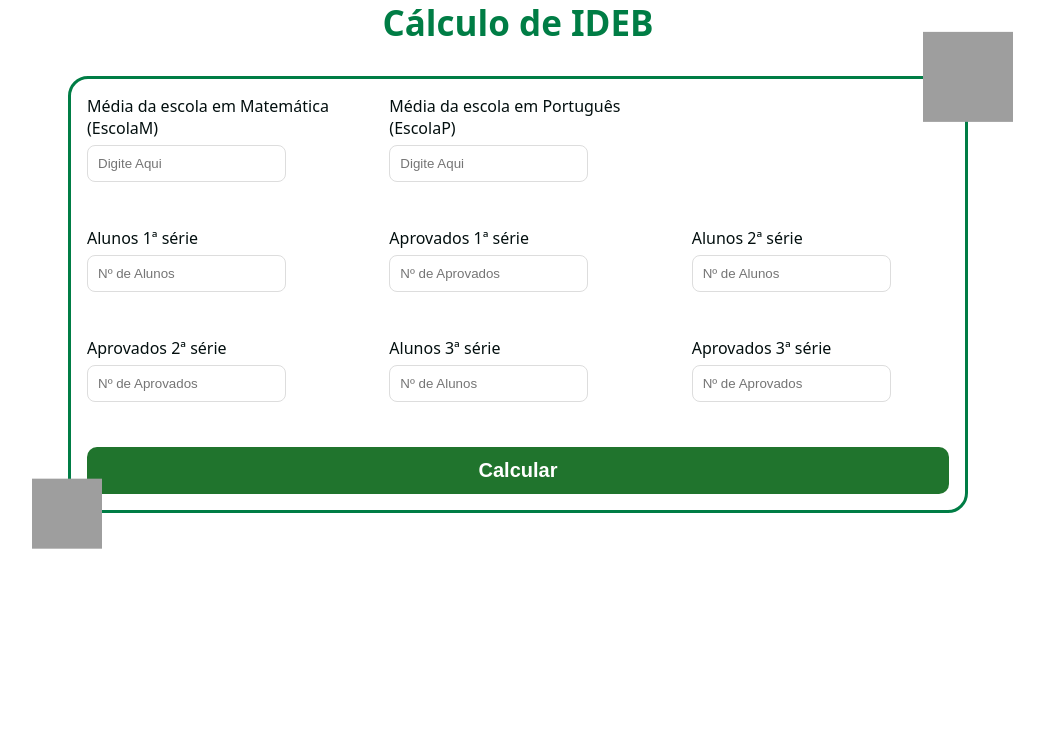
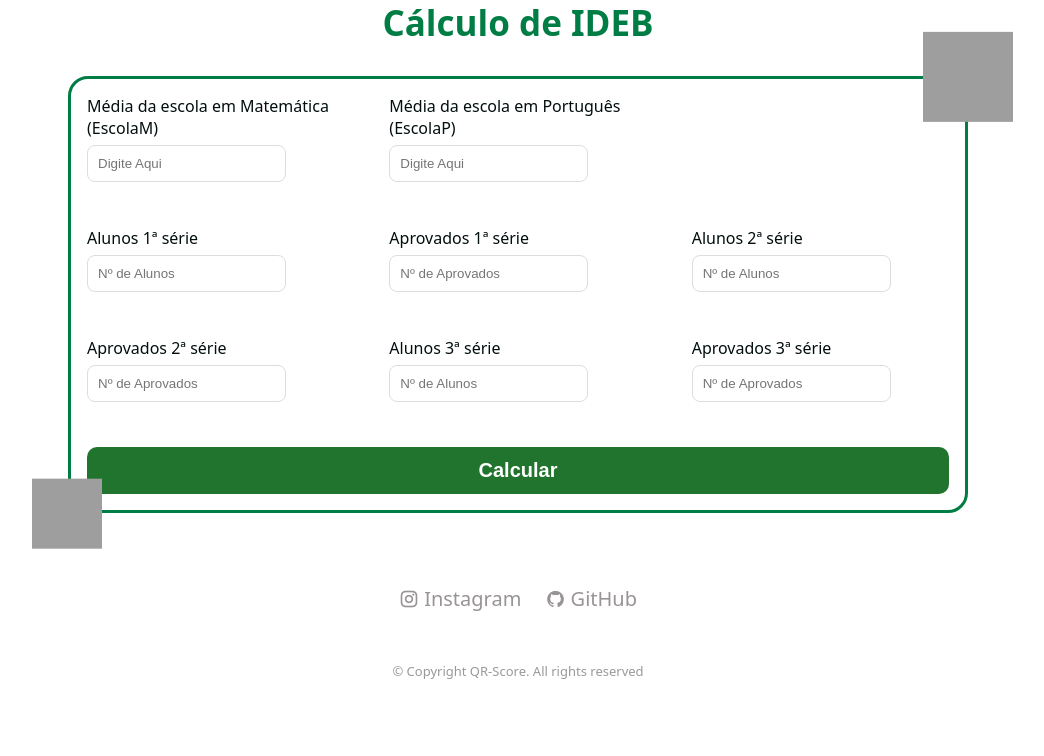
Before and after one commit to RGS378/CIM, a Flask app: page / in a window 1280 px wide. Shown: the part 578-1334 px from the top of the page, without its empty margins (122-1166 px from the left). Before the commit the page ends 1127 px from the top, so only its background shows below. Run offline with Flask 3, Linux system fonts and the light colour scheme; some libraries are stand-ins or nearby versions; grey boxes are pictures that could not be loaded.

Commit message:
Atualização 1.1.0
criei a outra página

```diff
--- a/app.py
+++ b/app.py
@@ -7,7 +7,6 @@ DPm, DPp = 59, 56  # constantes
 
 @app.route("/", methods=["GET", "POST"])
 def index():
-    contexto = {}
     if request.method == "POST":
         try:
             # Inputs
@@ -33,7 +32,7 @@ def index():
             ProficP = ((EscolaP - SinfP) / MediaExP) * 10 if MediaExP != 0 else float("nan")
             MediaTotal = (ProficM + ProficP) / 2
 
-            # Aprovação (com checagem pra evitar divisão por zero)
+            # Aprovação (checagem pra evitar divisão por zero)
             Tx1 = Aprov1 / Alunos1 if Alunos1 else float("nan")
             Tx2 = Aprov2 / Alunos2 if Alunos2 else float("nan")
             Tx3 = Aprov3 / Alunos3 if Alunos3 else float("nan")
@@ -48,8 +47,8 @@ def index():
 
             IDEB = MediaTotal * Padronizado
 
-            # Atualizando o contexto com os resultados
-            contexto.update(dict(
+            # Contexto com os resultados
+            contexto = dict(
                 SinfM=SinfM, SinfP=SinfP, SsupM=SsupM, SsupP=SsupP,
                 MediaExM=MediaExM, MediaExP=MediaExP,
                 ProficM=ProficM, ProficP=ProficP, MediaTotal=MediaTotal,
@@ -57,12 +56,17 @@ def index():
                 Ap1=Ap1, Ap2=Ap2, Ap3=Ap3,
                 Total=Total, Tempo=Tempo, Padronizado=Padronizado, IDEB=IDEB,
                 enviado=True
-            ))
+            )
+
+            # Redireciona para a tela de resultados
+            return render_template('index2.html', **contexto)
+
         except ValueError:
             flash("Preencha todos os campos corretamente (números).")
             return render_template('index.html')
 
-    return render_template('index.html', **contexto)
+    # Se for GET, só mostra o form
+    return render_template('index.html')
 
 
 if __name__ == '__main__':
--- a/templates/index.html
+++ b/templates/index.html
@@ -6,6 +6,7 @@
        <title>Cálculo IDEB </title>
        <meta name="viewport" content="width=device-width, initial-scale=1" />
        <link rel="shortcut icon" href="/templates/img/icons8-calculator-48.png" type="image/x-icon">
+       <link href="https://cdn.jsdelivr.net/npm/remixicon@3.2.0/fonts/remixicon.css" rel="stylesheet">
 </head>
 <style>
        body {
@@ -208,39 +142,148 @@
               }
        }
 
-       .muted {
-              color: #666;
-              font-size: 14px;
+       /*======== FOOTER =========*/
+
+       :root {
+              --header-height: 3.5rem;
+
+              /*========== Colors ==========*/
+              /*Color mode HSL(hue, saturation, lightness)*/
+              --title-color: #696764;
+              --text-color: hsl(0, 2%, 59%);
+              --text-color-light: hsl(0, 0%, 60%);
+              --body-color: hsl(0, 0%, 0%);
+              --container-color: hsl(0, 0%, 100%);
+
+              /*========== Font and typography ==========*/
+              /*.5rem = 8px | 1rem = 16px ...*/
+              --body-font: "Poppins", sans-serif;
+              --second-font: "Montserrat", sans-serif;
+              --biggest-font-size: 2.75rem;
+              --h1-font-size: 1.5rem;
+              --h2-font-size: 1.25rem;
+              --h3-font-size: 1rem;
+              --normal-font-size: .938rem;
+              --small-font-size: .813rem;
+              --smaller-font-size: .75rem;
+
+              /*========== Font weight ==========*/
+              --font-regular: 400;
+              --font-medium: 500;
+              --font-semi-bold: 600;
+
+              /*========== z index ==========*/
+              --z-tooltip: 10;
+              --z-fixed: 100;
        }
 
-       .msg {
-              background: #fff3cd;
-              border: 1px solid #ffe69c;
-              color: #664d03;
-              padding: 10px 12px;
-              border-radius: 8px;
-              margin: 12px 0;
+
+       /*========== Responsive typography ==========*/
+       @media screen and (min-width: 1152px) {
+              :root {
+                     --biggest-font-size: 5.5rem;
+                     --h1-font-size: 2.5rem;
+                     --h2-font-size: 1.5rem;
+                     --h3-font-size: 1.25rem;
+                     --normal-font-size: 1rem;
+                     --small-font-size: .875rem;
+                     --smaller-font-size: .813rem;
+              }
        }
 
-       .mono {
-              font-family: ui-monospace, SFMono-Regular, Menlo, Monaco, Consolas, "Liberation Mono", monospace;
+       .footer {
+              padding-block: 2.5rem;
+              background-color: var(--container-color);
        }
 
-       .line {
-              margin: -20px;
+       .a {
+              text-decoration: none;
        }
 
-       .linha {
-              margin: 1px;
+       .footer__content {
+              row-gap: 3.5rem;
+              display: flex;
+              flex-direction: column;
+              align-items: center;
+              text-align: center;
        }
 
-       .maior {
-              margin-top: 30px;
+       .footer__logo {
+              display: inline-block;
+              color: var(--title-color);
+              font-size: var(--h2-font-size);
+              font-family: var(--second-font);
+              font-weight: var(--font-semi-bold);
+              margin-bottom: 1rem;
+       }
+
+       .footer__data {
+              grid-template-columns: repeat(2, max-content);
+              gap: 2.5rem;
+       }
+
+       .footer__title {
+              font-size: var(--h3-font-size);
+              margin-bottom: 1rem;
+       }
+
+       .footer__links {
+              display: grid;
+              row-gap: .75rem;
+       }
+
+       .footer__link {
+              color: var(--text-color);
+              transition: color .4s;
+       }
+
+       .footer__link:hover {
+              color: var(--title-color);
+       }
+
+       .footer__group,
+       .footer__social {
+              display: flex;
+       }
+
+       .footer__group {
+              margin-top: 5rem;
+              flex-direction: column;
+              align-items: center;
+              row-gap: 2rem;
+       }
+
+       .footer__social {
+              column-gap: 1.5rem;
+              display: flex;
+              justify-content: center;
+              align-items: center;
+              margin-top: -10px;
+       }
+
+       .footer__social-link {
+              color: var(--text-color);
+              font-size: 1.25rem;
+              transition: color .4s, transform .4s;
+              text-decoration: none;
+       }
+
+       .footer__social-link:hover {
+              color: var(--title-color);
+              transform: translateY(-.25rem);
+       }
+
+       .footer__copy {
+              font-size: var(--smaller-font-size);
+              color: var(--text-color-light);
+              text-align: center;
+              margin-top: -30px;
        }
 </style>
 
 <body>
-       <img src="https://i.ibb.co/KxRctrkb/73-Sem-T-tulo-20250827094537.png" alt="logo__mg" class="logo_mg"> <!--Mudar isso-->>
+       <img src="https://i.ibb.co/KxRctrkb/73-Sem-T-tulo-20250827094537.png" alt="logo__mg" class="logo_mg">
+       <!--Mudar isso-->
 
        <h1>Cálculo de IDEB </h1><br>
 
@@ -298,70 +341,28 @@
 
        <img src="https://i.ibb.co/mCchgyVq/72-Sem-T-tulo-20250827083007.png" alt="estrela" class="star_mg">
 
-       {% if enviado %} <!-- NÃO TIRA ISSO GABS-->
-       <div class="card">
-              <h2>Notas</h2><br>
-              <div class="grid-2 mono">
-                     <div class="part_notas">
-                            <div>Menor nota Matemática (SinfM): {{ '%.2f' % SinfM }}</div><br>
-                            <div>Menor nota Português (SinfP): {{ '%.2f' % SinfP }}</div>
-                            <h3 class="linha">_______________________</h3>
-                            <div class="maior">Maior nota Matemática (SsupM): {{ '%.2f' % SsupM }}</div><br>
-                            <div>Maior nota Português (SsupP): {{ '%.2f' % SsupP }}</div><br>
+       <!-- FOOTER -->
+
+       <footer class="footer" id="footer">
+              <div class="footer__container container grid">
+                     <div class="footer__social">
+                            <a href="https://www.instagram.com/" target="_blank" rel="noopener"
+                                   class="footer__social-link">
+                                   <i class="ri-instagram-line"></i> Instagram
+                            </a>
+
+                            <a href="https://github.com/" target="_blank" rel="noopener" class="footer__social-link">
+                                   <i class="ri-github-fill"></i> GitHub
+                            </a>
+                     </div>
+
+                     <div class="footer__group">
+                            <span class="footer__copy">
+                                   &#169; Copyright QR-Score. All rights reserved
+                            </span>
                      </div>
               </div>
-       </div>
-
-       <div class="card">
-              <h2>Proficiência Média</h2><br>
-              <div class="grid-2 mono">
-                     <div class="profic">
-                            <div>Média Extrema Matemática: {{ '%.2f' % MediaExM }}</div><br>
-                            <div>Média Extrema Português: {{ '%.2f' % MediaExP }}</div>
-                            <h3 class="linha">_______________________</h3>
-                            <div class="maior">Proficiência Matemática: {{ '%.2f' % ProficM }}</div><br>
-                            <div>Proficiência Português: {{ '%.2f' % ProficP }}</div><br>
-                            <div class="mediaT"><strong>Média Total:</strong> {{ '%.2f' % MediaTotal }}</div>
-                     </div>
-              </div>
-       </div>
-
-       <div class="card">
-              <h2>Aprovação</h2>
-              <div class="grid-2 mono">
-                     <h3 class="line">_______________________</h3>
-                     <div class="taxa">
-                            <div>Taxa 1ª série: {{ '%.4f' % Tx1 }}</div><br>
-                            <div>Taxa 2ª série: {{ '%.4f' % Tx2 }}</div><br>
-                            <div>Taxa 3ª série: {{ '%.4f' % Tx3 }}</div><br>
-                     </div>
-
-                     <h3 class="line">_______________________</h3>
-                     <div class="aprovad">
-                            <div>Aprovação 1ª série: {{ '%.4f' % Ap1 }}</div><br>
-                            <div>Aprovação 2ª série: {{ '%.4f' % Ap2 }}</div><br>
-                            <div>Aprovação 3ª série: {{ '%.4f' % Ap3 }}</div>
-                     </div>
-
-                     <h3 class="line">_______________________</h3>
-                     <div class="deBaixo">
-                            <div>Total: {{ '%.4f' % Total }}</div><br>
-                            <div>Tempo: {{ '%.4f' % Tempo }}</div><br>
-                            <div>Padronizado: {{ '%.4f' % Padronizado }}</div><br>
-                     </div>
-              </div>
-       </div>
-
-       <div class="card">
-              <h2>IDEB</h2><br>
-              <div class="grid-2 mono">
-                     <div class="ideb">
-                            <div>IDEB: {{ '%.2f' % IDEB }}</div>
-                     </div>
-              </div>
-       </div>
-       </div>
-       {% endif %} <!-- NÃO TIRA ISSO GABS-->
+       </footer>
 </body>
 
 </html>
```
Also changed, not shown: other parts of templates/index.html (+5 -72 lines), templates/index2.html (added, +225 -0 lines).
